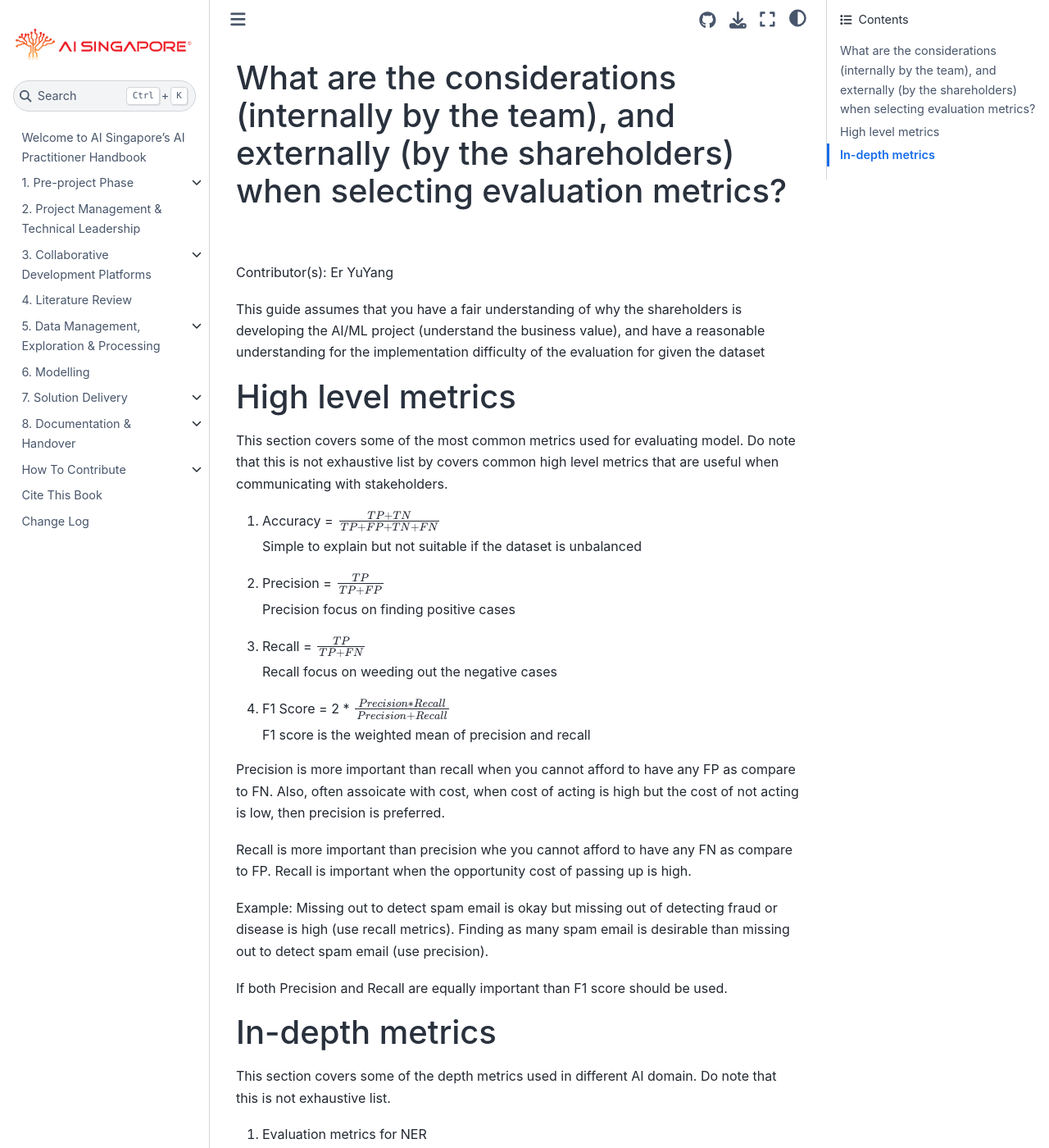
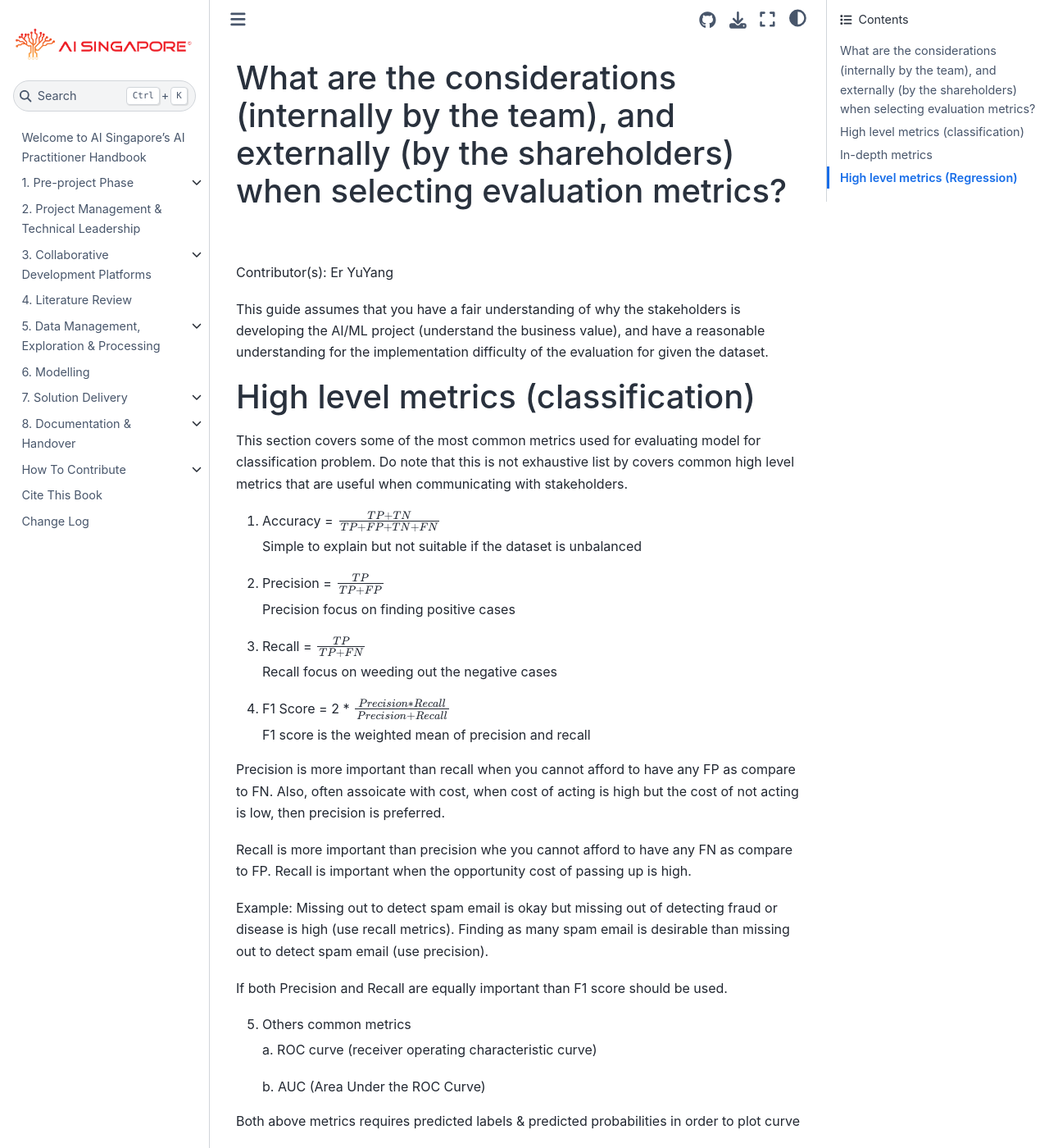
Before and after one commit to aisingapore/ai-practitioner-handbook, a Jupyter Book: the page built from book/6-modelling/eval-metrics.md, in a window 1280 px wide and 1400 px high. Shown: the whole window at 82% size. Built offline with Jupyter Book 1.0.4 settings and Sphinx 7.4.7 and the Sphinx Book theme 1.1.4, drawn with Linux system fonts in a browser that asks for light colours; pages that are not in the unit, such as notebooks, are missing from menus; some of the changed text lies outside the part shown.

Commit message:
inital draft of eval metrics

```diff
--- a/book/6-modelling/eval-metrics.md
+++ b/book/6-modelling/eval-metrics.md
@@ -2,13 +2,11 @@
 
 Contributor(s): Er YuYang
 
-This guide assumes that you have a fair understanding of why the shareholders is
-developing the AI/ML project (understand the business value), and have a reasonable
-understanding for the implementation difficulty of the evaluation for given the dataset
+This guide assumes that you have a fair understanding of why the stakeholders is developing the AI/ML project (understand the business value), and have a reasonable understanding for the implementation difficulty of the evaluation for given the dataset.
 
 
-# High level metrics
-This section covers some of the most common metrics used for evaluating model. Do note that this is not exhaustive list by covers common high level metrics that are useful when communicating with stakeholders.
+# High level metrics (classification)
+This section covers some of the most common metrics used for evaluating model for classification problem. Do note that this is not exhaustive list by covers common high level metrics that are useful when communicating with stakeholders.
 
 1. Accuracy = $\frac{TP + TN}{TP + FP + TN + FN}$
 
@@ -34,6 +32,14 @@
 
 If both Precision and Recall are equally important than F1 score should be used.
 
+5. Others common metrics
+
+    a. ROC curve (receiver operating characteristic curve)
+
+    b. AUC (Area Under the ROC Curve)
+
+Both above metrics requires predicted labels & predicted probabilities in order to plot curve
+
 # In-depth metrics
 This section covers some of the depth metrics used in different AI domain. Do note that this is not exhaustive list.
 
@@ -52,5 +58,13 @@
 
 2. Evaluation metrics for Object Detection
    - Intersection over Union (IOU)
-   - Average Precision(AP)
-   - Mean Average Precision(mAP)
+   - Average Precision (AP)
+   - Mean Average Precision (mAP)
+
+
+# High level metrics (Regression)
+1. MAE
+2. MSE
+3. RMSE
+4. RMSE
+5. R2
```
